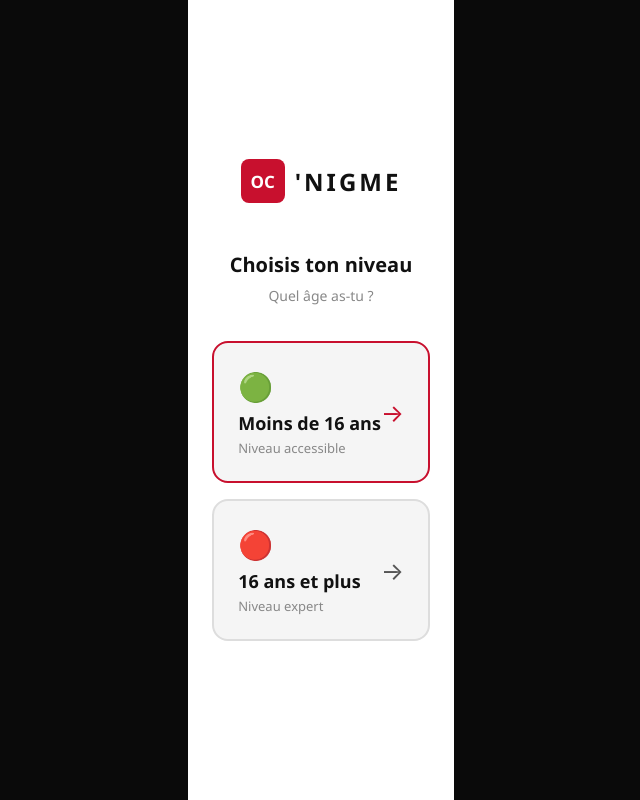
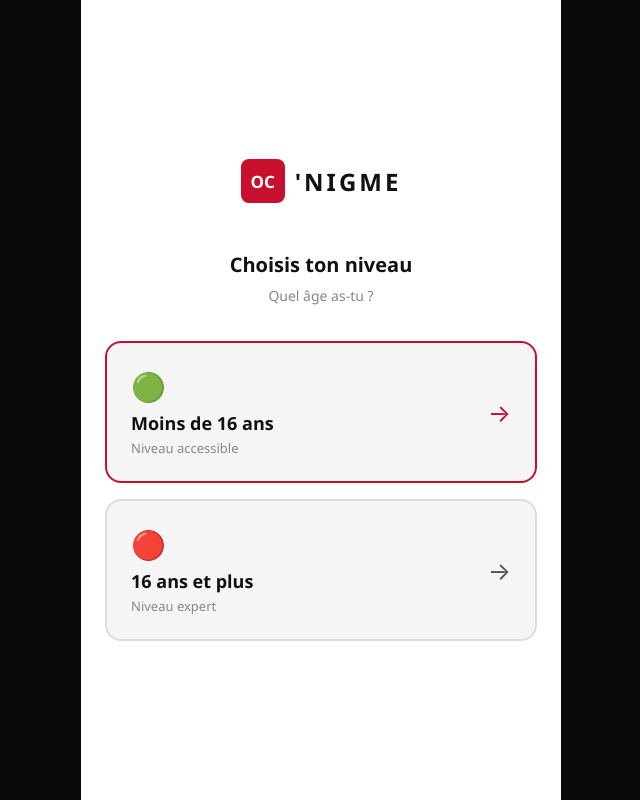
Before and after one commit to marinelurette22/OC-Game, a React (Vite) app: page / in a window 1280 px wide. Both pictures are taken after a click on the button "RELEVER LE DÉFI →". Shown: the whole page, without its empty margins (319-959 px from the left). Built offline with nearby package versions, Linux system fonts and the light colour scheme.

Commit message:
Fix largeur pleine sur Landing et AgeSelect

```diff
--- a/src/components/AgeSelect.jsx
+++ b/src/components/AgeSelect.jsx
@@ -12,6 +12,7 @@ export default function AgeSelect({ onFacile, onDifficile }) {
       padding: '40px 24px',
       maxWidth: 480,
       margin: '0 auto',
+      width: '100%',
     }}>
       {/* Logo */}
       <div style={{ display: 'flex', alignItems: 'center', gap: 10, marginBottom: 48 }}>
--- a/src/components/Landing.jsx
+++ b/src/components/Landing.jsx
@@ -12,6 +12,7 @@ export default function Landing({ onStart }) {
       padding: '40px 24px',
       maxWidth: 480,
       margin: '0 auto',
+      width: '100%',
     }}>
       {/* Logo */}
       <div style={{ display: 'flex', alignItems: 'center', gap: 10, marginBottom: 40 }}>
```
